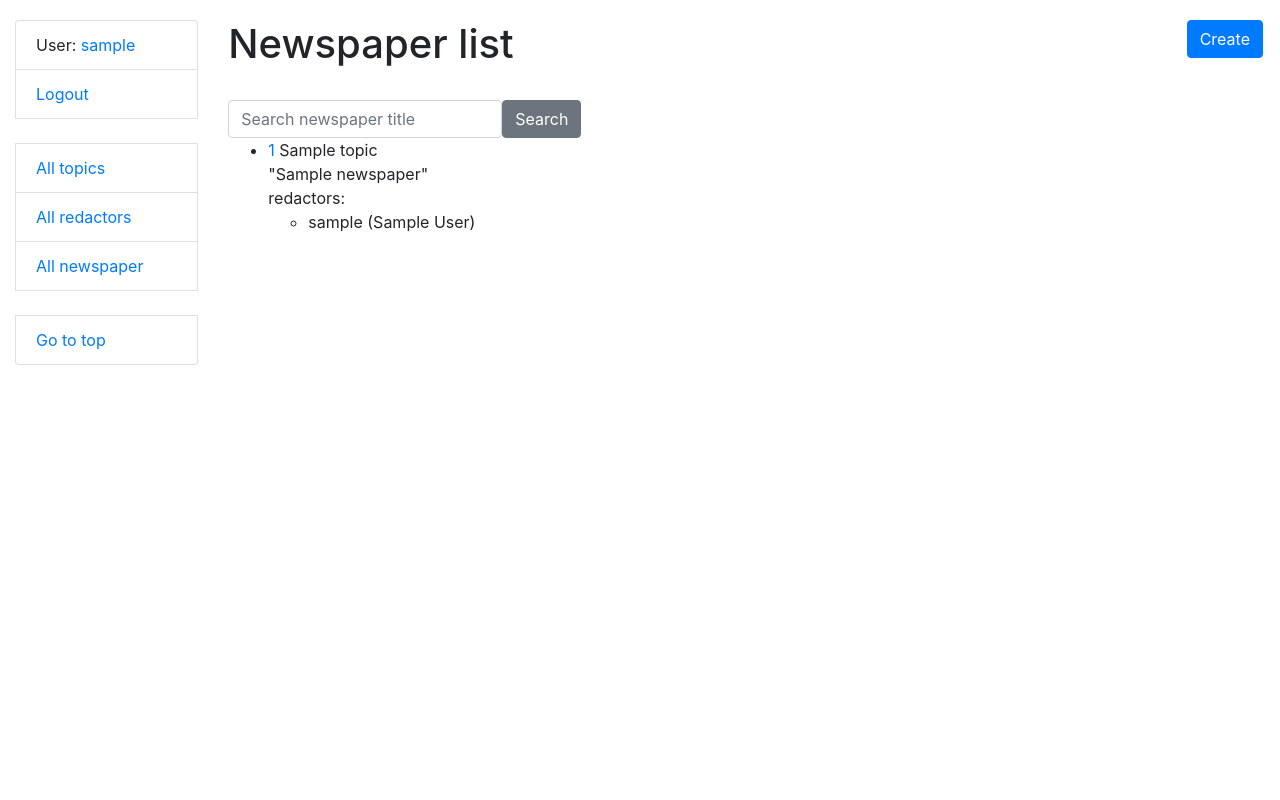
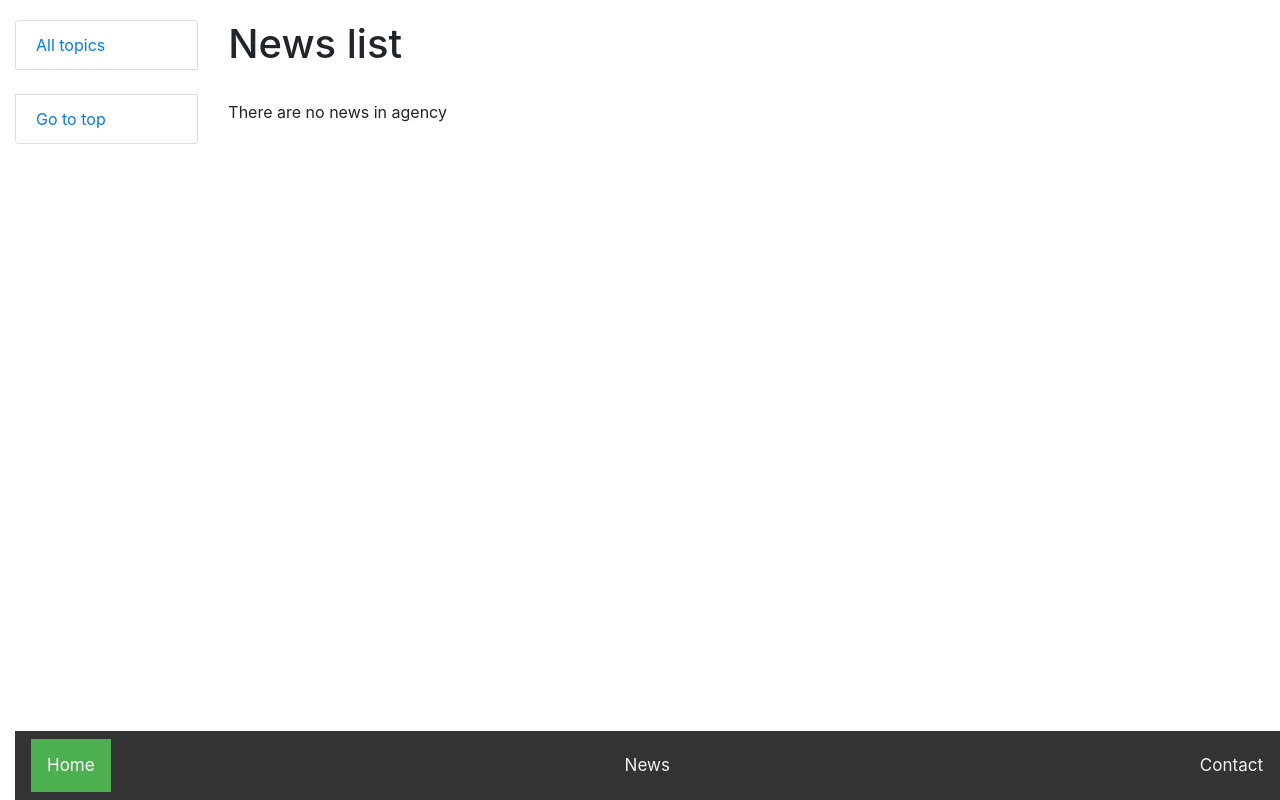
Before and after one commit to 3lobites/first-step-newspaper-agency, a Django app: page /news_for_readers/ in a window 1280 px wide. Run offline with Django 4.2, Linux system fonts and the light colour scheme; a user stored in the database is signed in; tables that the repository leaves empty hold one stand-in row (values such as "Sample post"); some libraries are stand-ins or nearby versions.

Commit message:
Added tools for news_for_reads template: base_reads, sidebar_readers, news_for_reads; class NewspaperListViewReaders, mass error :(

```diff
--- a/newspaper_agency/urls.py
+++ b/newspaper_agency/urls.py
@@ -3,7 +3,8 @@
     index,
     TopicListView, TopicCreateView, TopicUpdateView, TopicDeleteView,
     RedactorListView, RedactorCreateView, RedactorDeleteView, RedactorDetailView, RedactorUpdateView,
-    NewspaperListView, NewspaperCreateView, NewspaperDetailView, NewspaperUpdateView, NewspaperDeleteView
+    NewspaperListView, NewspaperCreateView, NewspaperDetailView, NewspaperUpdateView, NewspaperDeleteView,
+    NewspaperListViewReaders,
 )
 
 
@@ -60,7 +61,7 @@
         name="newspaper-delete",
     ),
 
-    path("news_for_readers/", NewspaperListView.as_view(), name="news_for_readers"),
+    path("news_for_readers/", NewspaperListViewReaders.as_view(), name="news_for_readers"),
 
 ]
 
--- a/newspaper_agency/views.py
+++ b/newspaper_agency/views.py
@@ -163,3 +163,12 @@
 class NewspaperDeleteView(LoginRequiredMixin, generic.DeleteView):
     model = Newspaper
     success_url = reverse_lazy("newspaper_agency:newspaper-list")
+
+
+class NewspaperListViewReaders(LoginRequiredMixin, generic.ListView):
+    model = Newspaper
+
+    context_object_name = "news_for_readers"
+    template_name = "newspaper_agency/news_for_readers.html"
+
+    paginate_by = 5
--- a/newspaper_agency_service/settings.py
+++ b/newspaper_agency_service/settings.py
@@ -9,7 +9,6 @@
 For the full list of settings and their values, see
 https://docs.djangoproject.com/en/4.2/ref/settings/
 """
-
 from pathlib import Path
 
 # Build paths inside the project like this: BASE_DIR / 'subdir'.
@@ -133,8 +132,7 @@
 
 STATICFILES_DIRS = (BASE_DIR / "static",)
 
-STATIC_ROOT = BASE_DIR / "staticfiles"
-
+# STATIC_ROOT = BASE_DIR / "staticfiles"
 
 # Default primary key field type
 # https://docs.djangoproject.com/en/4.2/ref/settings/#default-auto-field
--- a/static/css/styles.css
+++ b/static/css/styles.css
@@ -6,3 +6,36 @@
     float: right;
     margin: 0 2px 0 2px;
 }
+
+
+/* Place the navbar at the bottom of the page, and make it stick */
+.navbar {
+    background-color: #333;
+    overflow: hidden;
+    position: fixed;
+    bottom: 0;
+    width: 100%;
+}
+
+/* Style the links inside the navigation bar */
+.navbar a {
+    float: left;
+    display: block;
+    color: #f2f2f2;
+    text-align: center;
+    padding: 14px 16px;
+    text-decoration: none;
+    font-size: 17px;
+}
+
+/* Change the color of links on hover */
+.navbar a:hover {
+    background-color: #ddd;
+    color: black;
+}
+
+/* Add a color to the active/current link */
+.navbar a.active {
+    background-color: #4CAF50;
+    color: white;
+}
--- /dev/null
+++ b/templates/base_readers.html
@@ -0,0 +1,40 @@
+<!DOCTYPE html>
+<html lang="en">
+
+<head>
+    {% block title %}<title>News from "Newspaper agency"</title>{% endblock %}
+    <meta charset="utf-8">
+    <meta name="viewport" content="width=device-width, initial-scale=1">
+    <link rel="stylesheet"
+          href="https://cdn.jsdelivr.net/npm/bootstrap@4.5.3/dist/css/bootstrap.min.css"
+          integrity="sha384-TX8t27EcRE3e/ihU7zmQxVncDAy5uIKz4rEkgIXeMed4M0jlfIDPvg6uqKI2xXr2"
+          crossorigin="anonymous">
+    <!-- Add additional CSS in static file -->
+    {% load static %}
+    <link rel="stylesheet" href="{% static 'css/styles.css' %}">
+</head>
+
+<body>
+<div class="container-fluid">
+    <div class="row">
+        <div class="col-sm-2">
+
+            {% block sidebar %}
+                {% include "includes/sidebar_readers.html" %}
+            {% endblock %}
+
+        </div>
+        <div class="col-sm-10 ">
+
+            {% block content %}{% endblock %}
+
+            {% block pagination %}
+                {% include "includes/pagination.html" %}
+            {% endblock %}
+
+        </div>
+    </div>
+</div>
+</body>
+
+</html>
--- /dev/null
+++ b/templates/includes/sidebar_readers.html
@@ -0,0 +1,14 @@
+{% load static %}
+<link rel="stylesheet" href="{% static 'css/styles.css' %}">
+
+<ul class="sidebar-nav list-group">
+  <li class="list-group-item"><a href="{% url 'newspaper_agency:topic-list' %}">All topics</a></li>
+  <br>
+  <li class="list-group-item"><a href="{% url 'newspaper_agency:index' %}">Go to top</a></li>
+</ul>
+
+<div class="navbar">
+  <a href="#home" class="active">Home</a>
+  <a href="#news">News</a>
+  <a href="#contact">Contact</a>
+</div>
--- /dev/null
+++ b/templates/newspaper_agency/news_for_readers.html
@@ -0,0 +1,29 @@
+{% extends "base_readers.html" %}
+{% load crispy_forms_filters %}
+
+{% block content %}
+  <h1>
+    News list
+  </h1>
+  <br>
+
+  {% if newspaper_for_readers %}
+    <ul>
+      {% for newspaper in newspaper_list %}
+        <li>
+          <a href="{% url 'newspaper_agency:newspaper-detail' pk=newspaper.id %}">{{ newspaper.id }}</a>
+          {{ newspaper.topic }} <br>
+            "{{newspaper.title}}" <br>
+          redactors:
+            <ul>
+              {% for redactor in newspaper.publishers.all %}
+                <li>{{ redactor.username }} ({{ redactor.first_name }} {{ redactor.last_name }})</li>
+              {% endfor %}
+            </ul>
+        </li>
+      {% endfor %}
+    </ul>
+  {% else %}
+    <p>There are no news in agency</p>
+  {% endif %}
+{% endblock %}
```
